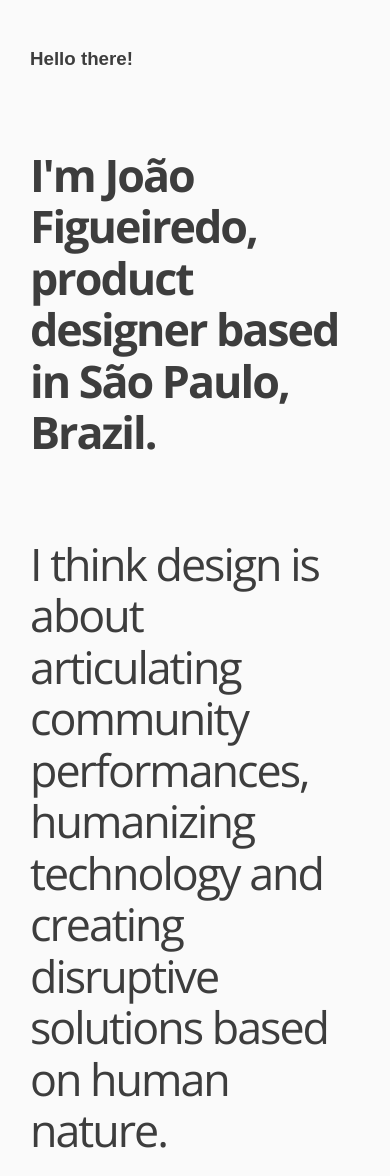
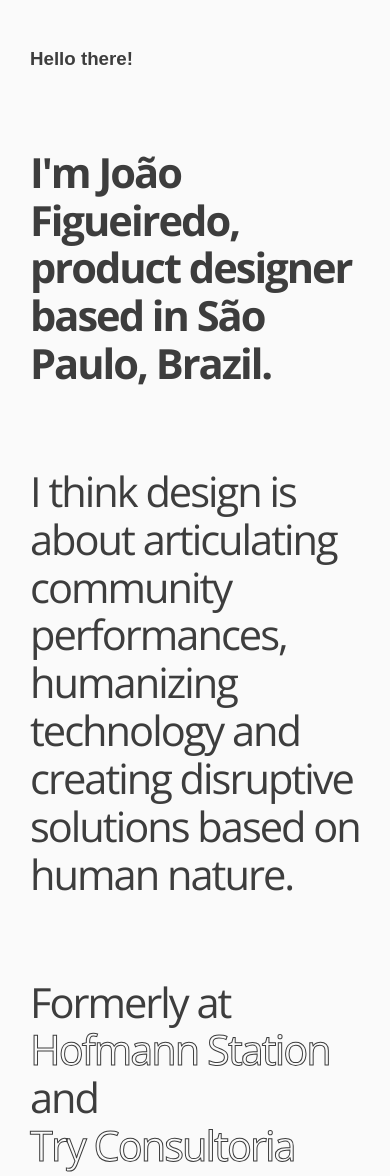
Before and after one commit to figueiredojoao/joaofigueiredo.co, a plain HTML site: page index.html in a window 390 px wide. Shown: the top 1176 px of the page. Drawn offline with nearby package versions, Linux system fonts and the light colour scheme.

Commit message:
Update main.css

```diff
--- a/css/main.css
+++ b/css/main.css
@@ -176,7 +176,7 @@ a:hover, a:focus {
 .home-content-tablecell h1 {
 	font-family: 'Open Sans', sans-serif;
 	font-weight: 700;
-	font-size: 2.8em;
+	font-size: 2.6em;
 	line-height: 1.15em;
 	letter-spacing: -2px;
 	margin-top: 80px;
@@ -185,7 +185,7 @@ a:hover, a:focus {
 .col-twelve h2 {
 	font-family: 'Open Sans', sans-serif;
 	font-weight: 500;
-	font-size: 2.8em;
+	font-size: 2.6em;
 	line-height: 1.15em;
 	letter-spacing: -2px;
 	margin-top: 80px;
```
